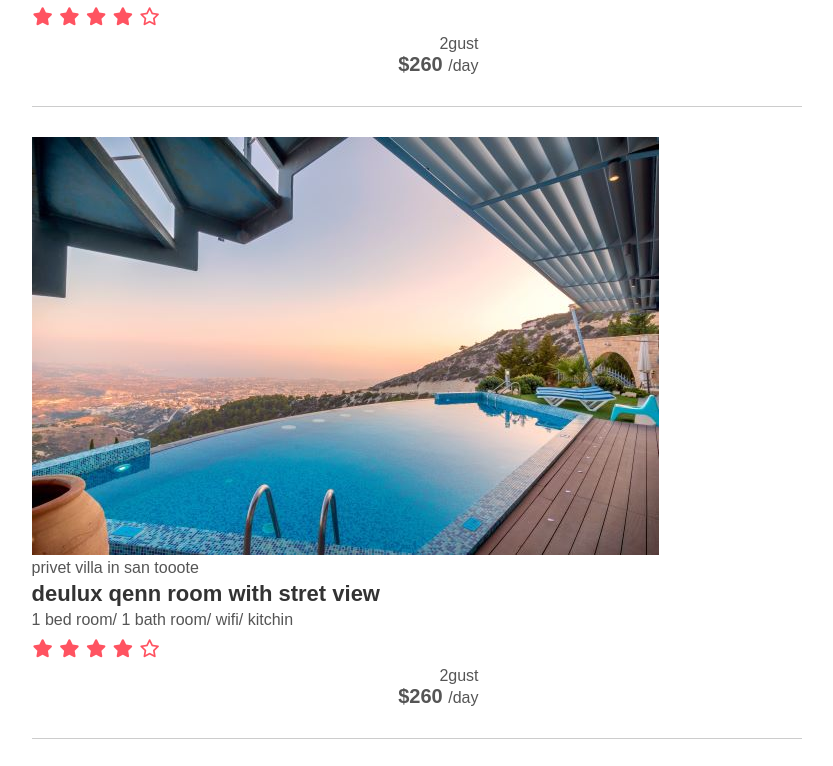
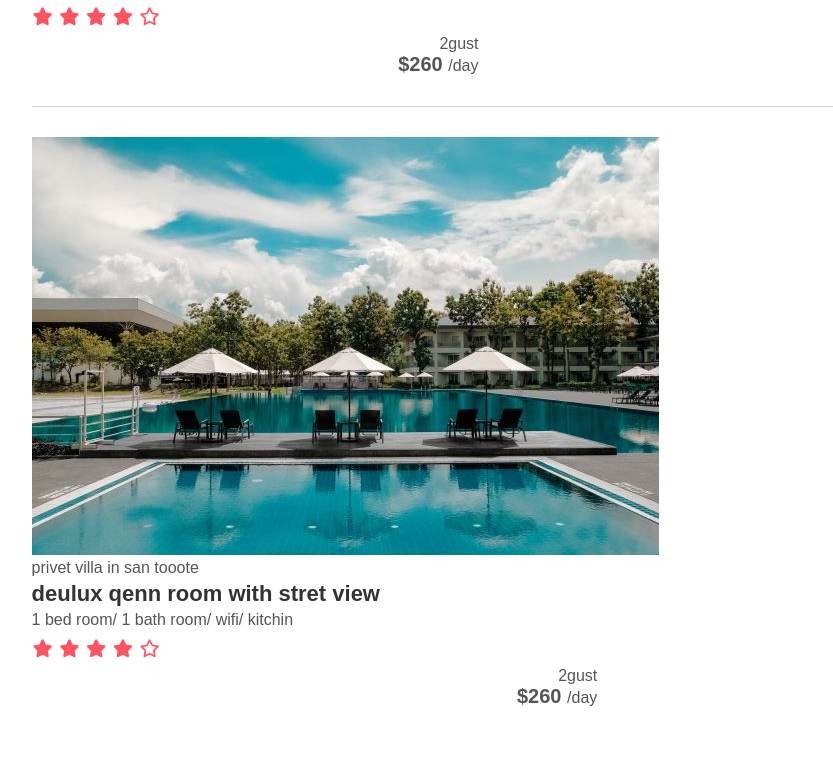
Before and after one commit to LakinduK/credpro, a plain HTML site: page travelOutside.html in a window 1280 px wide. Shown: the part 2660-3426 px from the top of the page, without its empty margins (58-891 px from the left). Drawn offline with Linux system fonts and the light colour scheme.

Commit message:
removed redundant house-img

```diff
--- a/travelOutside.html
+++ b/travelOutside.html
@@ -106,24 +106,7 @@
                     </div>
                     </div>
             </div>
-            <div class="house" >
-                <div class="house-img">
-                    <img src="imagep/img5r.jpg">
-                </div>
-                <div class="house-info">
-                    <p>privet villa in san tooote</p>
-                    <h3>deulux qenn room with stret view</h3>
-                    <P> 1 bed room/ 1 bath room/ wifi/ kitchin</P>
-                    <i class="fas fa-star"></i>
-                    <i class="fas fa-star"></i>
-                    <i class="fas fa-star"></i>
-                    <i class="fa-solid fa-star"></i>
-                    <i class="fa-regular fa-star"></i>
-                    <div class="house-price">
-                        <p> 2gust</p>
-                        <h4>$260 <span>/day</span></h4>
-                    </div>
-                    </div>
+
             </div>
             <div class="house" >
                 <div class="house-img">
```
